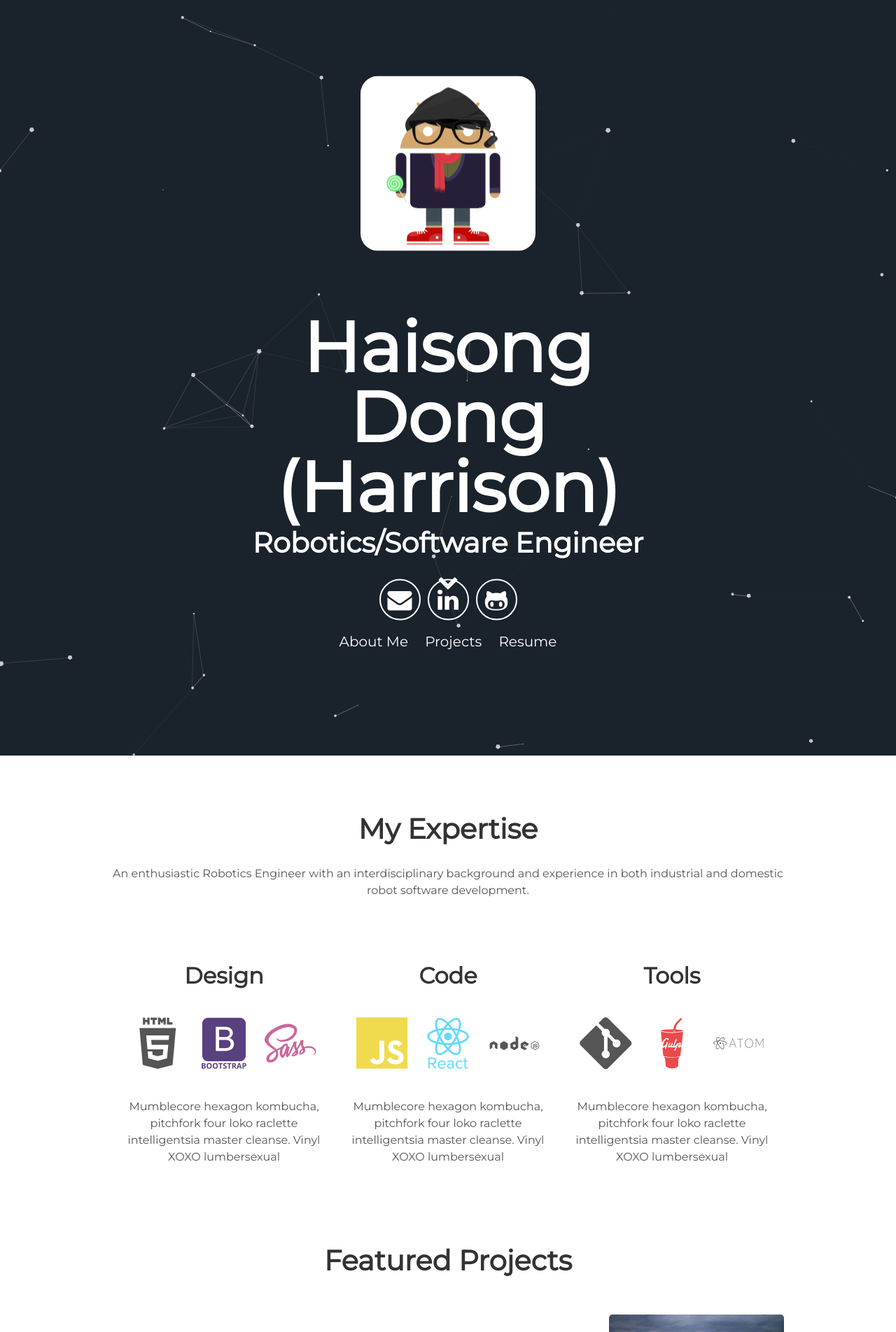
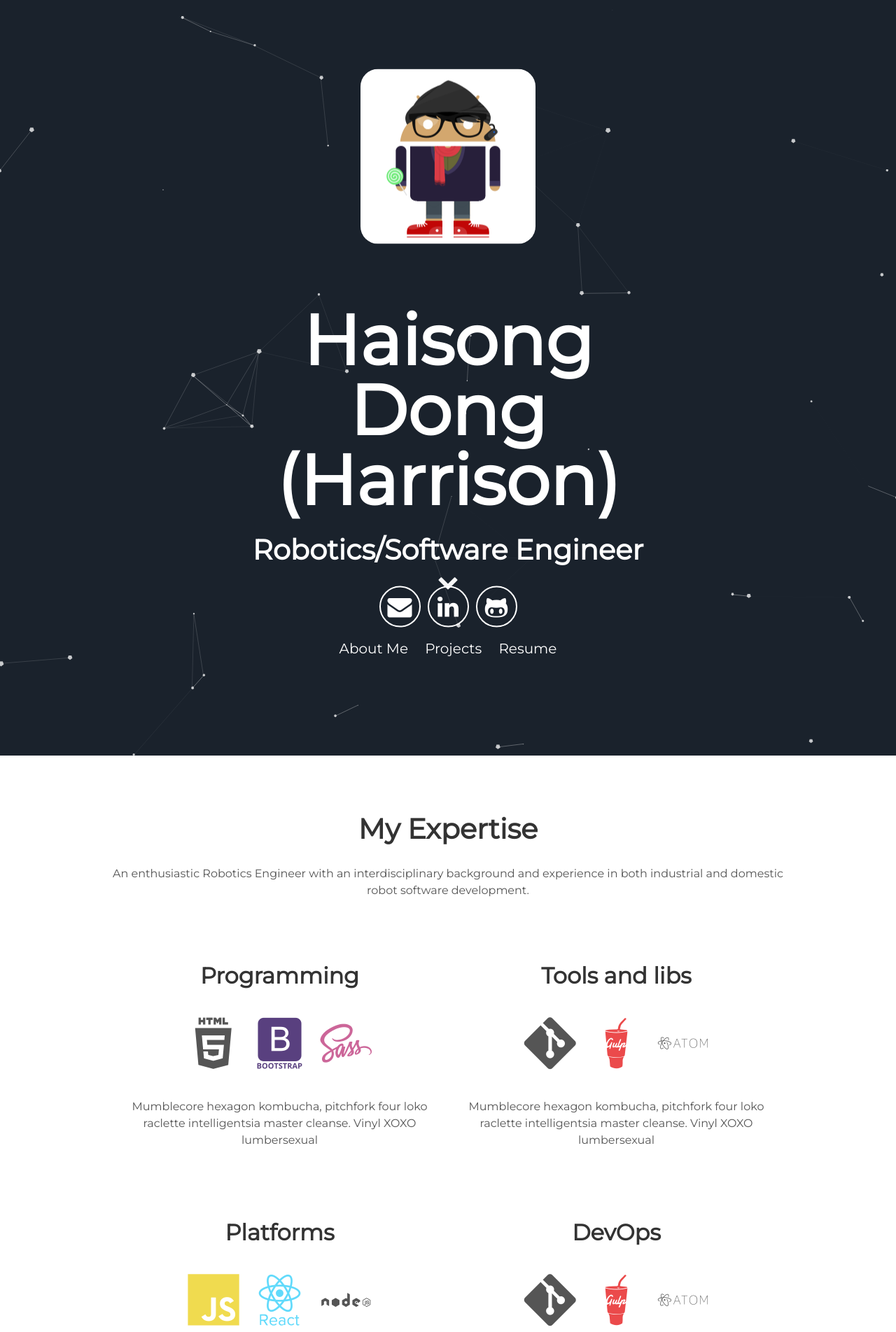
Before and after one commit to haisongdong-harrison/haisongdong-harrison.github.io, a Jekyll site: the page built from index.html, in a window 1280 px wide. Shown: the top 1904 px of the page at 70% size. Built offline with Jekyll 4.4.1, drawn with Linux system fonts in a browser that asks for light colours; some of the changed text lies outside the part shown.

```diff
--- a/_includes/about.html
+++ b/_includes/about.html
@@ -1,10 +1,10 @@
- <div class="user-details">
+<div class="user-details">
   <h1> My Expertise </h1>
   <p> {{site.user_description}} </p>
 </div>
   <div class="user">
     <div class="tech">
-      <h2>Design</h2>
+      <h2>Programming</h2>
       <i class="devicon-html5-plain-wordmark"></i>
       <i class="devicon-bootstrap-plain-wordmark colored"></i>
       <i class="devicon-sass-original colored"></i>
@@ -12,7 +12,15 @@
         Vinyl XOXO lumbersexual</p>
     </div>
     <div class="tech">
-      <h2>Code</h2>
+      <h2>Tools and libs</h2>
+      <i class="devicon-git-plain"></i>
+      <i class="devicon-gulp-plain colored"></i>
+      <i class="devicon-atom-original-wordmark"></i>
+      <p>Mumblecore hexagon kombucha, pitchfork four loko raclette intelligentsia master cleanse.
+        Vinyl XOXO lumbersexual</p>
+    </div>
+    <div class="tech">
+      <h2>Platforms</h2>
       <i class="devicon-javascript-plain colored"></i>
       <i class="devicon-react-original-wordmark colored"></i>
       <i class="devicon-nodejs-plain-wordmark"></i>
@@ -20,7 +28,7 @@
         Vinyl XOXO lumbersexual</p>
     </div>
     <div class="tech">
-      <h2>Tools</h2>
+      <h2>DevOps</h2>
       <i class="devicon-git-plain"></i>
       <i class="devicon-gulp-plain colored"></i>
       <i class="devicon-atom-original-wordmark"></i>
--- a/src/styles/_header.scss
+++ b/src/styles/_header.scss
@@ -38,7 +38,7 @@
     display: block;
     line-height: 1;
     color: #FFF;
-    margin-top: 10px;
+    margin-top: 30px;
     @media only screen and (min-width:$cut){
       font-size: 40px;
     }
```
Also changed, not shown: src/styles/_about.scss (+5 -6 lines), assets/css/main.css.
